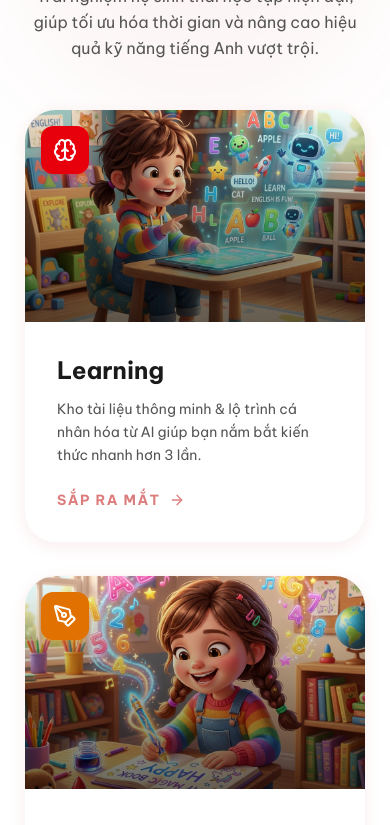
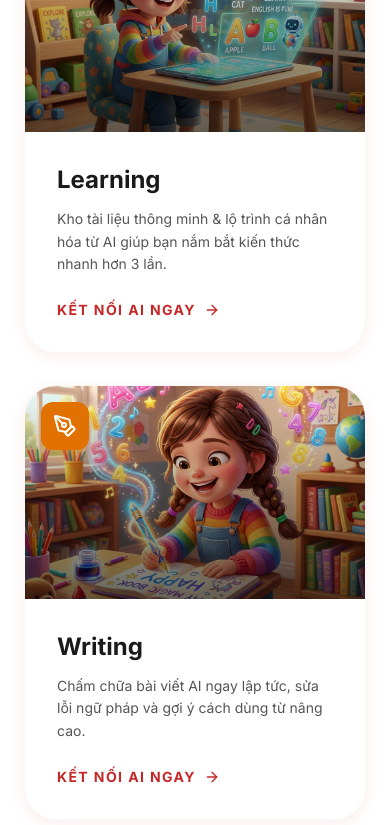
Before and after one commit to tinhbanlunglinh-pixel/englishmstrang, a React (Vite) app: page / in a window 390 px wide. Shown: the part 10342-11167 px from the top of the page. Built offline with nearby package versions, Linux system fonts and the light colour scheme.

Commit message:
Add files via upload

```diff
--- a/src/App.tsx
+++ b/src/App.tsx
@@ -482,10 +482,10 @@ export default function App() {
         </section>
 
         {/* Ms Trang & Courses Intro Section */}
-        <section className="py-16 md:py-24 px-6 bg-white scroll-mt-20 relative overflow-hidden">
+        <section className="py-12 md:py-16 px-6 bg-white scroll-mt-20 relative overflow-hidden">
           <div className="absolute top-0 left-0 w-80 h-80 bg-primary/5 rounded-full blur-3xl -translate-x-1/2 -translate-y-1/2"></div>
 
-          <div className="max-w-7xl mx-auto flex flex-col gap-16 relative z-10">
+          <div className="max-w-7xl mx-auto flex flex-col gap-10 relative z-10">
             {/* Section Header */}
             <motion.div {...fadeInUp} className="flex flex-col gap-4 items-center text-center">
               <span className="inline-flex items-center gap-2 text-primary font-bold text-sm tracking-widest uppercase bg-red-50 px-5 py-2 rounded-full border border-red-100">
@@ -605,7 +605,7 @@ export default function App() {
         </section>
 
         {/* Courses Section */}
-        <section id="courses" className="py-16 md:py-24 px-6 bg-gradient-to-b from-red-50/30 to-white scroll-mt-20">
+        <section id="courses" className="py-12 md:py-16 px-6 bg-gradient-to-b from-red-50/30 to-white scroll-mt-20">
           <div className="max-w-7xl mx-auto flex flex-col gap-12">
 
             {/* Header */}
@@ -826,7 +826,7 @@ export default function App() {
                   desc: "Kho tài liệu thông minh & lộ trình cá nhân hóa từ AI giúp bạn nắm bắt kiến thức nhanh hơn 3 lần.",
                   color: "bg-red-600",
                   shadow: "shadow-red-500/30",
-                  link: ""
+                  link: "https://mstranglearning.vercel.app/"
                 },
                 {
                   icon: PenTool,
@@ -835,7 +835,7 @@ export default function App() {
                   desc: "Chấm chữa bài viết AI ngay lập tức, sửa lỗi ngữ pháp và gợi ý cách dùng từ nâng cao.",
                   color: "bg-amber-600",
                   shadow: "shadow-amber-500/30",
-                  link: ""
+                  link: "https://mstrangwriting.vercel.app/"
                 },
                 {
                   icon: MicVocal,
@@ -844,7 +844,7 @@ export default function App() {
                   desc: "Luyện phát âm chuẩn bản ngữ với AI, nhận phản hồi chi tiết về ngữ điệu và độ trôi chảy.",
                   color: "bg-emerald-600",
                   shadow: "shadow-emerald-500/30",
-                  link: ""
+                  link: "https://mstrangspeak.vercel.app/"
                 }
               ].map((item, i) => (
                 <motion.a
--- a/src/index.css
+++ b/src/index.css
@@ -1,8 +1,8 @@
-@import url('https://fonts.googleapis.com/css2?family=Be+Vietnam+Pro:wght@400;500;600;700;800&family=Lexend:wght@600;700;800;900&display=swap');
+@import url('https://fonts.googleapis.com/css2?family=Inter:wght@400;500;600;700;800;900&family=Lexend:wght@600;700;800;900&display=swap');
 @import "tailwindcss";
 
 @theme {
-  --font-sans: "Be Vietnam Pro", ui-sans-serif, system-ui, sans-serif;
+  --font-sans: "Inter", ui-sans-serif, system-ui, sans-serif;
   --font-lexend: "Lexend", sans-serif;
 
   --color-primary: #C62828;
```
Also changed, not shown: 15 other files (tests, documents, lock files or other folders).
